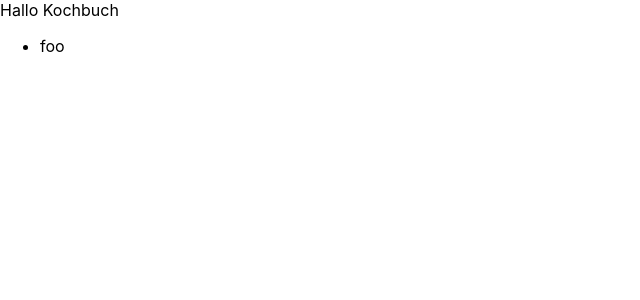
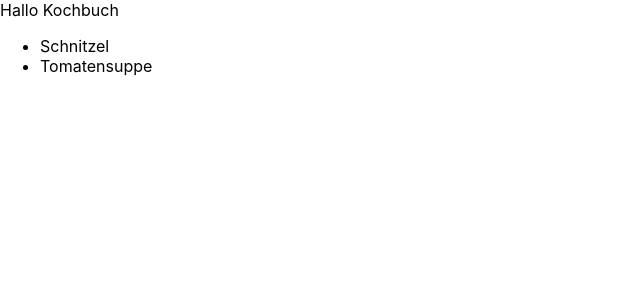
Before and after one commit to sspringer82/workshop, a React (Create React App) app: page / in a window 1280 px wide. Shown: the top 300 px of the page, without its empty margins (0-640 px from the left). Built offline with nearby package versions, Linux system fonts and the light colour scheme; data requests are answered from the project's data file.

Commit message:
component state

```diff
--- a/src/List.tsx
+++ b/src/List.tsx
@@ -1,4 +1,5 @@
 import React, { useEffect, useState } from 'react';
+import { Recipe } from './recipe';
 
 const initialRecipes = [
   {
@@ -16,13 +17,14 @@ const initialRecipes = [
 ];
 
 const List: React.FC = () => {
-  const [recipes, setRecipes] = useState<{ id: number; title: string }[]>([]);
+  const [recipes, setRecipes] = useState<Recipe[]>([]);
 
   useEffect(() => {
-    setRecipes([{ id: 1, title: 'foo' }]);
-    fetch('http://localhost:3001/recipe')
-      .then((response) => response.json())
-      .then((data) => console.log(data));
+    (async () => {
+      const response = await fetch('http://localhost:3001/recipe');
+      const data = await response.json();
+      setRecipes(data);
+    })();
   }, []);
 
   if (recipes.length === 0) {
--- /dev/null
+++ b/src/recipe.ts
@@ -0,0 +1,6 @@
+export interface Recipe {
+  id: number;
+  title: string;
+  ingredients: string[];
+  steps: string[];
+}
```
Also changed, not shown: 1 other file (tests, documents, lock files or other folders).
